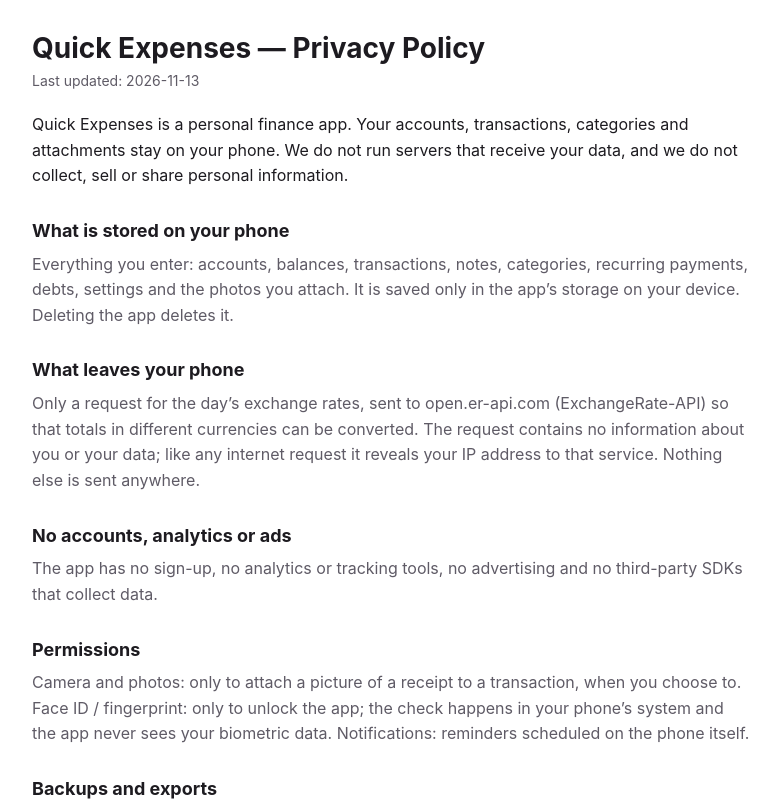
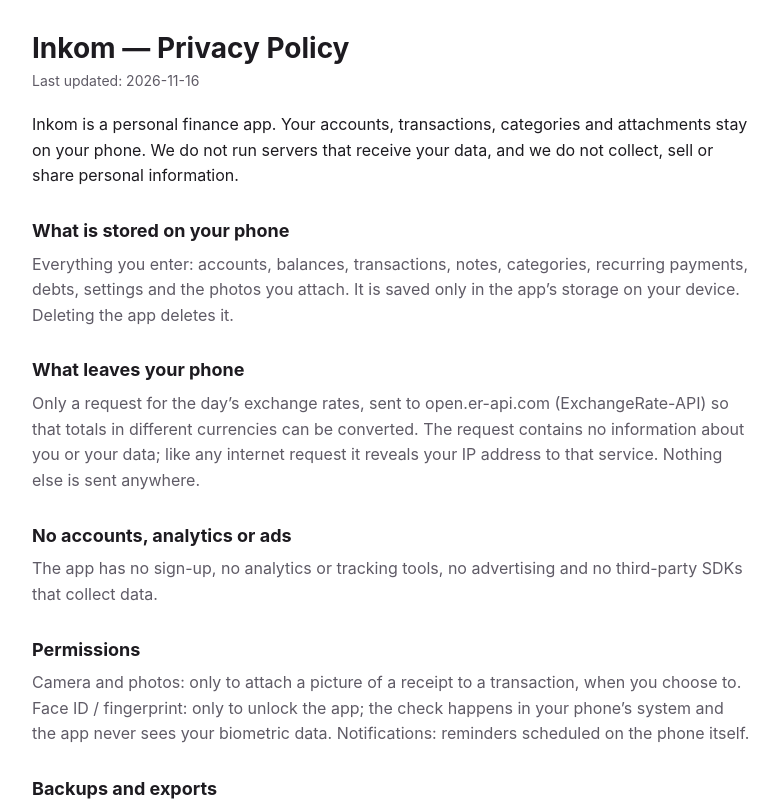
Before and after one commit to drbadpig/inkom-privacy, a plain HTML site: page privacy.html in a window 1280 px wide. Shown: the top 807 px of the page, without its empty margins (248-1027 px from the left). Drawn offline with Linux system fonts and the light colour scheme.

Commit message:
Rename the app to Inkom; policy updated 2026-11-16
Co-Authored-By: Claude Opus 5.5 <noreply@anthropic.com>

```diff
--- a/privacy.html
+++ b/privacy.html
@@ -4,7 +4,7 @@
 <head>
 <meta charset="utf-8">
 <meta name="viewport" content="width=device-width, initial-scale=1">
-<title>Quick Expenses — Privacy Policy</title>
+<title>Inkom — Privacy Policy</title>
 <style>
   :root { --bg: #ffffff; --fg: #1d1b20; --muted: #5f5b66; --line: #e6e1e9; }
   @media (prefers-color-scheme: dark) { :root { --bg: #141218; --fg: #e6e0e9; --muted: #b0a9b8; --line: #2b2930; } }
@@ -21,9 +21,9 @@
 </head>
 <body>
 <main>
-  <h1>Quick Expenses — Privacy Policy</h1>
-  <p class="date">Last updated: 2026-11-13</p>
-  <p class="lead">Quick Expenses is a personal finance app. Your accounts, transactions, categories and attachments stay on your phone. We do not run servers that receive your data, and we do not collect, sell or share personal information.</p>
+  <h1>Inkom — Privacy Policy</h1>
+  <p class="date">Last updated: 2026-11-16</p>
+  <p class="lead">Inkom is a personal finance app. Your accounts, transactions, categories and attachments stay on your phone. We do not run servers that receive your data, and we do not collect, sell or share personal information.</p>
 
   <h2>What is stored on your phone</h2>
   <p>Everything you enter: accounts, balances, transactions, notes, categories, recurring payments, debts, settings and the photos you attach. It is saved only in the app’s storage on your device. Deleting the app deletes it.</p>
```
Also changed, not shown: index.html (+2 -2 lines), 1 other file.
